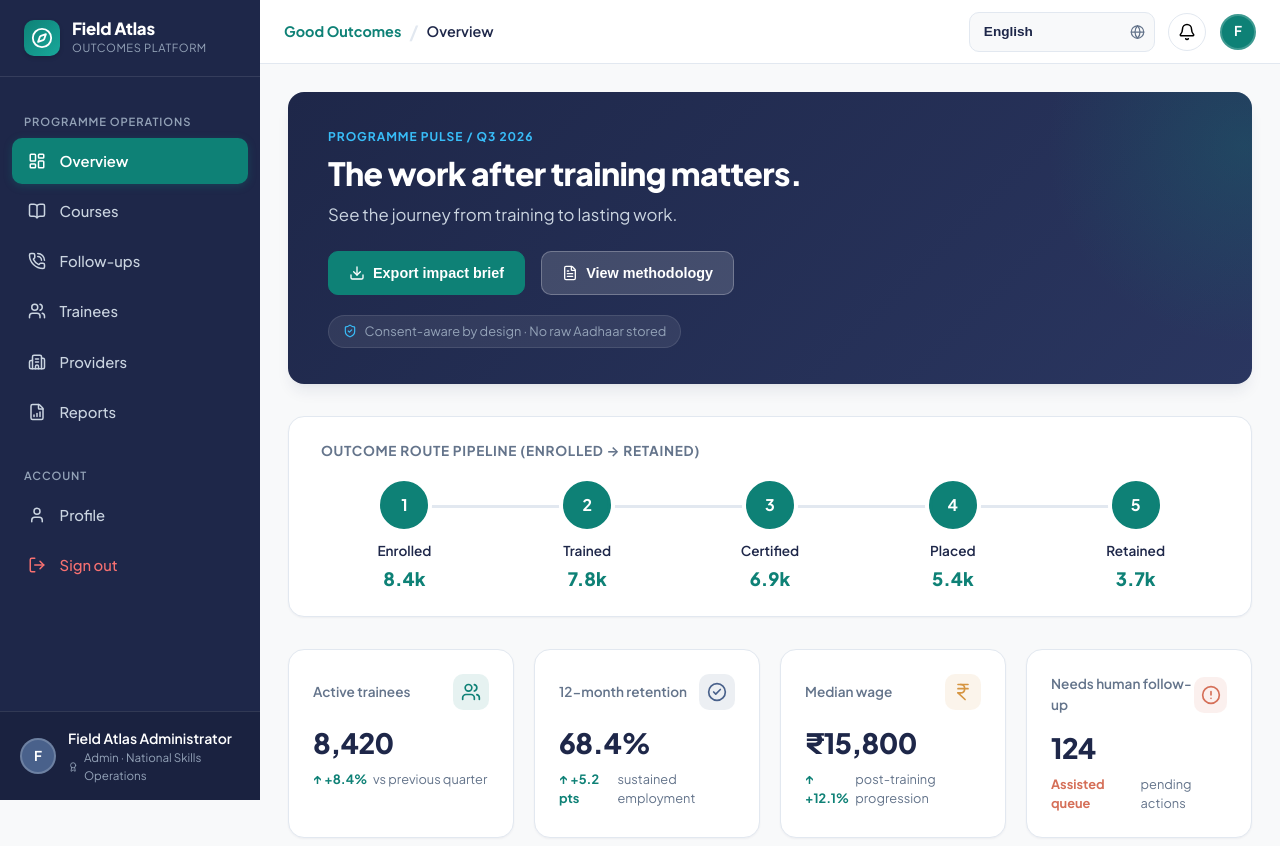
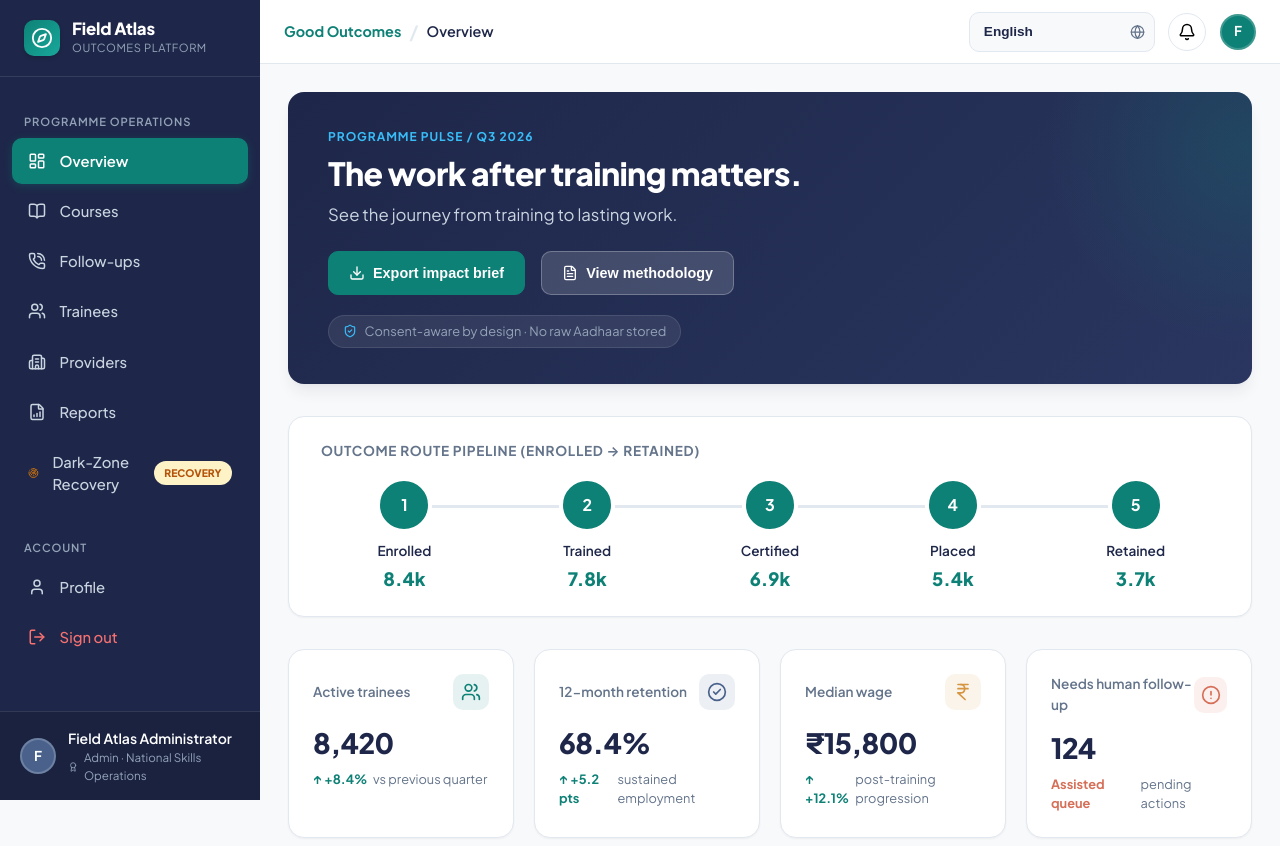
Before and after one commit to omm-prakash-biswal/SkillPulse, a Django app: page /trainer/ in a window 1280 px wide. Shown: the top 846 px of the page. Run offline with Django 5.2, Linux system fonts and the light colour scheme; a user stored in the database is signed in; data comes from the database, SQL or seed files in the repository.

Commit message:
feat(templates): sync Dark-Zone Recovery navigation tab in trainer dashboard

```diff
--- a/templates/trainer/dashboard.html
+++ b/templates/trainer/dashboard.html
@@ -47,6 +47,11 @@
       <a class="nav-link" data-tab="reports">
         <i data-lucide="file-bar-chart" style="width: 18px; height: 18px;"></i>
         <span data-i18n="nav_reports">Reports</span>
+      </a>
+      <a class="nav-link" data-tab="remote-recovery">
+        <i data-lucide="radar" style="width: 18px; height: 18px; color: #D97706;"></i>
+        <span>Dark-Zone Recovery</span>
+        <span class="badge" style="background: #FEF3C7; color: #B45309; font-size: 0.65rem; margin-left: auto; font-weight: 800;">RECOVERY</span>
       </a>
 
       <div class="nav-group-label" style="margin-top: 1.5rem;">Account</div>
```
